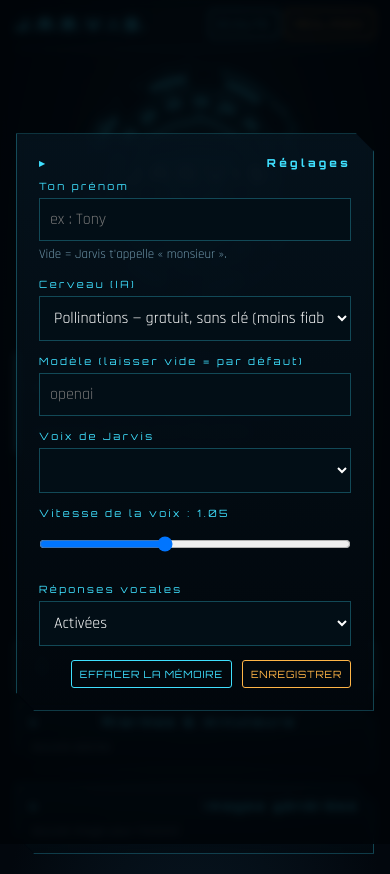
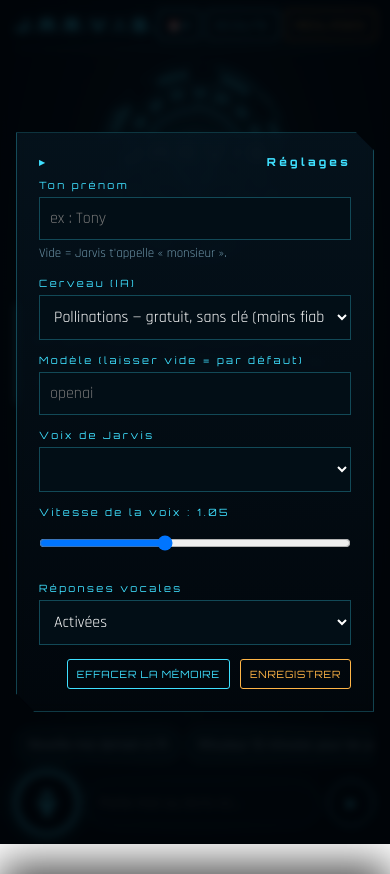
Before and after one commit to lennyrollet1220-code/Claude-, a plain HTML site: page jarvis/index.html in a window 390 px wide. After the commit the page ends 844 px from the top, so only its background shows below. Drawn offline with Linux system fonts and the light colour scheme.

Commit message:
JARVIS : version mobile installable (écran d'accueil, gros micro, envoi auto)
Co-Authored-By: Claude Opus 5.5 <noreply@anthropic.com>
Claude-Session: https://claude.ai/code/session_01938xYbC614Jd5FXswNHFzU

```diff
--- a/jarvis/index.html
+++ b/jarvis/index.html
@@ -5,6 +5,13 @@
 <meta name="viewport" content="width=device-width, initial-scale=1, viewport-fit=cover">
 <title>J.A.R.V.I.S.</title>
 <meta name="theme-color" content="#02070d">
+<link rel="manifest" href="manifest.webmanifest">
+<link rel="apple-touch-icon" href="icon-180.png">
+<link rel="icon" href="icon-192.png">
+<meta name="apple-mobile-web-app-capable" content="yes">
+<meta name="mobile-web-app-capable" content="yes">
+<meta name="apple-mobile-web-app-status-bar-style" content="black-translucent">
+<meta name="apple-mobile-web-app-title" content="JARVIS">
 <link rel="preconnect" href="https://fonts.googleapis.com">
 <link rel="preconnect" href="https://fonts.gstatic.com" crossorigin>
 <link href="https://fonts.googleapis.com/css2?family=Orbitron:wght@400;600;800&family=Rajdhani:wght@400;500;600&display=swap" rel="stylesheet">
@@ -109,24 +116,38 @@ footer kbd{font-family:Orbitron;border:1px solid var(--line);padding:1px 5px;fon
 @keyframes pulse{50%{background-color:rgba(255,77,94,.15)}}
 
 @media (max-width:1100px){
-  .app{grid-template-columns:1fr;grid-template-rows:auto auto 1fr auto;overflow-y:auto;height:auto;min-height:100%}
-  body{overflow:auto}
+  html,body{height:100%;overflow:hidden}
+  body{overscroll-behavior:none;-webkit-tap-highlight-color:transparent}
+  .app{display:flex;flex-direction:column;height:100dvh;gap:8px;
+    padding:calc(env(safe-area-inset-top) + 10px) 16px calc(env(safe-area-inset-bottom) + 10px)}
+  header{flex:none;padding-bottom:8px}
+  .brand small{display:none}
+  .brand{font-size:16px;letter-spacing:.25em}
+  .hdr-right{gap:6px}
+  .hdr-right .pill{display:none}
+  .btn{padding:8px 9px;font-size:10px;letter-spacing:.08em}
+  .mob{display:inline-flex !important}
   .side.left{display:none}
-  .side.right{order:3}
-  .core-wrap{width:min(62vw,340px)}
-  .chat{min-height:280px}
-}
-@media (max-width:600px){
-  .app{padding:10px 16px;gap:10px}
-  .brand{font-size:15px;letter-spacing:.25em}
-  .hdr-right .pill{display:none}
-  .msg{max-width:96%}
-  .brand small{display:none}
-  .hdr-right{gap:6px}
-  .btn{padding:7px 8px;font-size:10px;letter-spacing:.08em}
-  .inputbar .btn{padding:0 10px}
-  .inputbar input{min-width:0}
+  .center{flex:1;min-height:0;gap:8px}
+  .core-wrap{width:min(52vw,26dvh)}
+  .transcript{font-size:17px;min-height:22px}
+  .chat{min-height:0}
+  .msg{max-width:94%;font-size:16px}
+  .quick-m{display:flex !important;gap:6px;overflow-x:auto;width:100%;flex:none;scrollbar-width:none;padding-bottom:2px}
+  .quick-m::-webkit-scrollbar{display:none}
+  .quick-m button{flex:none;font:inherit;font-size:14px;background:rgba(63,224,255,.06);border:1px solid var(--line);color:var(--txt);padding:7px 11px;border-radius:16px}
+  .inputbar{flex:none;align-items:center}
+  .inputbar input{min-width:0;font-size:16px;padding:12px;border-radius:24px}
+  .inputbar .btn{height:46px;width:46px;padding:0;border-radius:50%;font-size:16px}
+  .mic{width:62px;height:62px;border-radius:50%;border-width:2px;box-shadow:var(--glow);flex:none}
+  .mic svg{width:28px;height:28px}
+  .side.right{position:fixed;left:0;right:0;bottom:0;z-index:40;height:72dvh;padding:16px 16px calc(env(safe-area-inset-bottom) + 16px);
+    background:#030c13;border-top:1px solid var(--cyan);box-shadow:0 -10px 40px rgba(0,0,0,.7);
+    transform:translateY(105%);transition:transform .3s ease}
+  .side.right.open{transform:none}
+  .drawer-close{display:block !important}
   footer{display:none}
+  .gallery{grid-template-columns:1fr 1fr 1fr}
 }
 </style>
 </head>
@@ -137,6 +158,7 @@ footer kbd{font-family:Orbitron;border:1px solid var(--line);padding:1px 5px;fon
     <div class="hdr-right">
       <span class="pill" id="pillProvider">—</span>
       <span class="pill" id="pillWake" title="Mode écoute permanente">ÉCOUTE : OFF</span>
+      <button class="btn mob" id="btnPanel" style="display:none">⏰ <span id="panelCount">0</span></button>
       <button class="btn" id="btnWake">Écoute</button>
       <button class="btn gold" id="btnSettings">Réglages</button>
     </div>
@@ -175,6 +197,7 @@ footer kbd{font-family:Orbitron;border:1px solid var(--line);padding:1px 5px;fon
     </div>
     <div class="transcript" id="transcript"></div>
     <div class="chat"><div class="msgs scroll" id="msgs"></div></div>
+    <div class="quick-m" id="quickM" style="display:none"></div>
     <form class="inputbar" id="form" autocomplete="off">
       <button type="button" class="mic" id="mic" title="Parler (Espace)">
         <svg viewBox="0 0 24 24" fill="none" stroke="currentColor" stroke-width="2"><rect x="9" y="2" width="6" height="12" rx="3"/><path d="M5 10a7 7 0 0 0 14 0M12 17v5M8 22h8"/></svg>
@@ -184,7 +207,8 @@ footer kbd{font-family:Orbitron;border:1px solid var(--line);padding:1px 5px;fon
     </form>
   </main>
 
-  <aside class="side right">
+  <aside class="side right" id="rightPanel">
+    <button class="btn drawer-close" id="btnClosePanel" style="display:none;align-self:flex-end">Fermer ✕</button>
     <div class="panel">
       <h3>Alarmes & minuteurs <span id="alarmCount"></span></h3>
       <div id="alarms"></div>
@@ -255,6 +279,7 @@ footer kbd{font-family:Orbitron;border:1px solid var(--line);padding:1px 5px;fon
 (() => {
 'use strict';
 const $ = (id) => document.getElementById(id);
+const isMobile = matchMedia('(pointer:coarse)').matches || /Android|iPhone|iPad/i.test(navigator.userAgent);
 const LS = {
   get(k, d) { try { const v = localStorage.getItem('jarvis_' + k); return v == null ? d : JSON.parse(v); } catch { return d; } },
   set(k, v) { try { localStorage.setItem('jarvis_' + k, JSON.stringify(v)); } catch {} }
@@ -391,7 +416,14 @@ requestAnimationFrame(draw);
 
 /* ================= AUDIO (beeps + mic level) ================= */
 let actx;
-function audio() { if (!actx) actx = new (window.AudioContext || window.webkitAudioContext)(); if (actx.state === 'suspended') actx.resume(); return actx; }
+let ttsUnlocked = false;
+function audio() {
+  if (!actx) actx = new (window.AudioContext || window.webkitAudioContext)();
+  if (actx.state === 'suspended') actx.resume();
+  // iPhone/Safari : la voix doit être « débloquée » par un premier geste de l'utilisateur
+  if (!ttsUnlocked && window.speechSynthesis) { ttsUnlocked = true; try { const u = new SpeechSynthesisUtterance(' '); u.volume = 0; speechSynthesis.speak(u); } catch {} }
+  return actx;
+}
 function beep(freq = 880, dur = .12, vol = .08) {
   try {
     const a = audio(), o = a.createOscillator(), g = a.createGain();
@@ -473,7 +505,8 @@ function makeRec() {
 }
 function startRec() {
   if (!SR || recActive) return;
-  try { rec = rec || makeRec(); rec.start(); recActive = true; } catch {}
+  // Sur mobile, en mode « toucher pour parler », la reco s'arrête toute seule quand tu te tais → envoi automatique
+  try { rec = rec || makeRec(); rec.continuous = !(isMobile && pttMode); rec.start(); recActive = true; } catch {}
 }
 function stopRec() { if (rec && recActive) try { rec.stop(); } catch {} }
 function pauseRecognition() { recPaused = true; if (wakeMode) stopRec(); }
@@ -497,6 +530,7 @@ function startPTT() {
   if (synth) synth.cancel();
   audio(); startMeter();
   pttMode = true; finalText = '';
+  try { navigator.vibrate && navigator.vibrate(30); } catch {}
   if (wakeMode) stopRec();
   $('mic').classList.add('live'); setState('ÉCOUTE'); beep(660, .08);
   setTimeout(() => { if (!pttMode) return; recActive = false; pttRec = true; startRec(); }, wakeMode ? 350 : 0);
@@ -536,6 +570,7 @@ addEventListener('keyup', (e) => { if (e.code === 'Space' && spaceDown) { spaceD
 function saveAlarms() { LS.set('alarms', alarms); renderAlarms(); }
 function renderAlarms() {
   const box = $('alarms'); box.innerHTML = '';
+  $('panelCount').textContent = alarms.length;
   if (!alarms.length) { box.innerHTML = '<p class="empty">Aucune alarme.</p>'; $('alarmCount').textContent = ''; return; }
   $('alarmCount').textContent = alarms.length;
   alarms.sort((a, b) => a.at - b.at).forEach((a) => {
@@ -784,7 +819,11 @@ const QUICK = [
   'Crée une image d\'une armure high-tech rouge et or', 'Écris un mail à mon patron pour dire que je serai en retard',
   'Ouvre mes mails', 'Mets de la musique pour bosser', 'Cherche les dernières actus tech', 'Raconte-moi une blague'
 ];
-QUICK.forEach((q) => { const b = document.createElement('button'); b.textContent = q; b.onclick = () => { audio(); send(q); }; $('quick').appendChild(b); });
+QUICK.forEach((q) => {
+  for (const box of ['quick', 'quickM']) { const b = document.createElement('button'); b.type = 'button'; b.textContent = q; b.onclick = () => { audio(); send(q); }; $(box).appendChild(b); }
+});
+$('btnPanel').onclick = () => $('rightPanel').classList.toggle('open');
+$('btnClosePanel').onclick = () => $('rightPanel').classList.remove('open');
 
 /* ================= SETTINGS ================= */
 function refreshKeyField() {
@@ -820,7 +859,8 @@ updateProviderPill();
 setInterval(tick, 1000); tick();
 const h = new Date().getHours();
 const greet = h < 6 ? 'Encore debout' : h < 12 ? 'Bonjour' : h < 18 ? 'Bon après-midi' : 'Bonsoir';
-addMsg('bot', `${greet}, ${title()}. Tous les systèmes sont opérationnels. Cliquez sur le réacteur ou maintenez Espace pour me parler.`);
+addMsg('bot', `${greet}, ${title()}. Tous les systèmes sont opérationnels. ${isMobile ? 'Touchez le micro ou le réacteur, parlez, et je m\'occupe du reste.' : 'Cliquez sur le réacteur ou maintenez Espace pour me parler.'}`);
+if ('serviceWorker' in navigator && location.protocol === 'https:') navigator.serviceWorker.register('sw.js').catch(() => {});
 if (!LS.get('seen', false)) { LS.set('seen', true); setTimeout(openSettings, 600); }
 })();
 </script>
```
Also changed, not shown: jarvis/sw.js (added, +11 -0 lines), jarvis/icon-180.png (added), jarvis/icon-192.png (added), jarvis/icon-512.png (added), jarvis/manifest.webmanifest (added), 1 other file.
